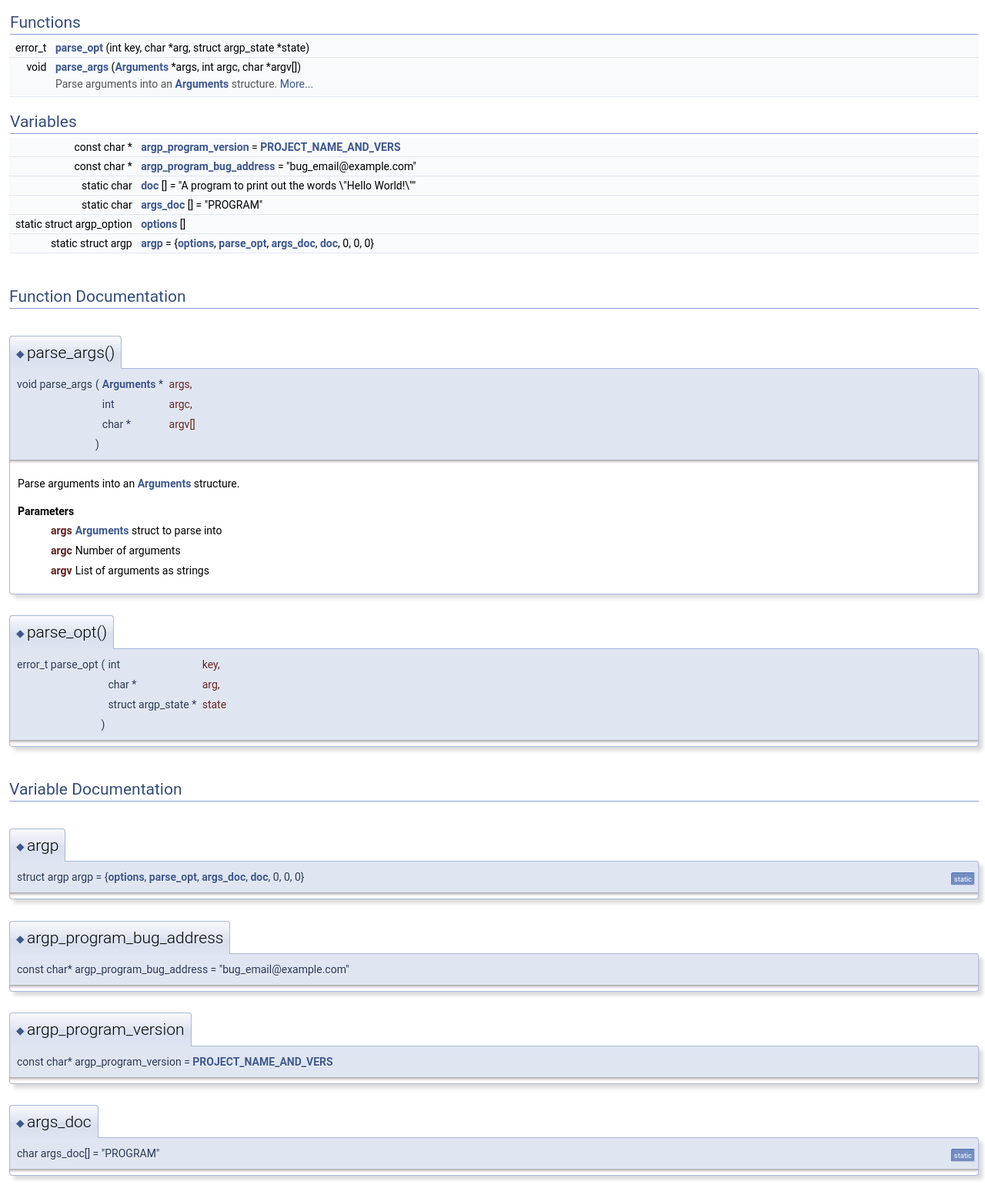
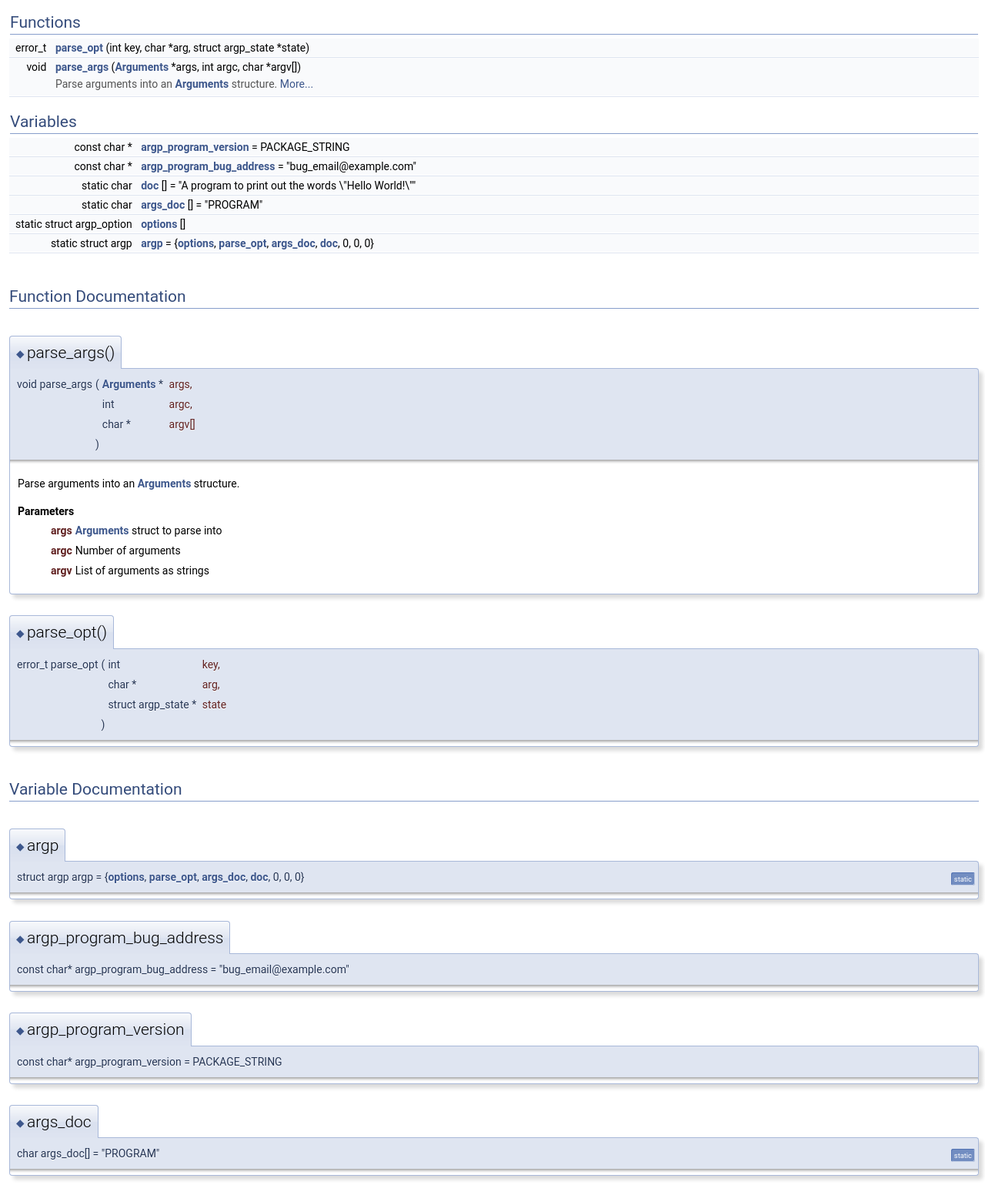
Before and after one commit to CharlesAverill/C_Project, a plain HTML site: page arguments_8c.html in a window 1280 px wide. Shown: the part 480-2032 px from the top of the page at 77% size. Drawn offline with Linux system fonts and the light colour scheme.

Commit message:
Latest docs - 2022-09-18T16:24:06Z

```diff
--- a/arguments_8c.html
+++ b/arguments_8c.html
@@ -99,7 +99,7 @@ Functions</h2></td></tr>
 </table><table class="memberdecls">
 <tr class="heading"><td colspan="2"><h2 class="groupheader"><a id="var-members" name="var-members"></a>
 Variables</h2></td></tr>
-<tr class="memitem:a62f73ea01c816f1996aed4c66f57c4fb"><td class="memItemLeft" align="right" valign="top">const char *&#160;</td><td class="memItemRight" valign="bottom"><a class="el" href="arguments_8c.html#a62f73ea01c816f1996aed4c66f57c4fb">argp_program_version</a> = <a class="el" href="cmake__info_8h.html#ad41a6ae9272f069ba953cfc269adbf19">PROJECT_NAME_AND_VERS</a></td></tr>
+<tr class="memitem:a62f73ea01c816f1996aed4c66f57c4fb"><td class="memItemLeft" align="right" valign="top">const char *&#160;</td><td class="memItemRight" valign="bottom"><a class="el" href="arguments_8c.html#a62f73ea01c816f1996aed4c66f57c4fb">argp_program_version</a> = PACKAGE_STRING</td></tr>
 <tr class="separator:a62f73ea01c816f1996aed4c66f57c4fb"><td class="memSeparator" colspan="2">&#160;</td></tr>
 <tr class="memitem:aaa037e59f26a80a8a2e35e6f2364004d"><td class="memItemLeft" align="right" valign="top">const char *&#160;</td><td class="memItemRight" valign="bottom"><a class="el" href="arguments_8c.html#aaa037e59f26a80a8a2e35e6f2364004d">argp_program_bug_address</a> = &quot;bug_email@example.com&quot;</td></tr>
 <tr class="separator:aaa037e59f26a80a8a2e35e6f2364004d"><td class="memSeparator" colspan="2">&#160;</td></tr>
@@ -235,7 +235,7 @@ Variables</h2></td></tr>
 <div class="memproto">
       <table class="memname">
         <tr>
-          <td class="memname">const char* argp_program_version = <a class="el" href="cmake__info_8h.html#ad41a6ae9272f069ba953cfc269adbf19">PROJECT_NAME_AND_VERS</a></td>
+          <td class="memname">const char* argp_program_version = PACKAGE_STRING</td>
         </tr>
       </table>
 </div><div class="memdoc">
```
Also changed, not shown: html/arguments_8c.html (+2 -2 lines), 7 other files.
